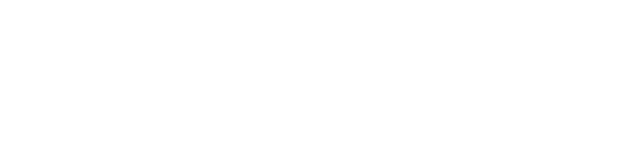
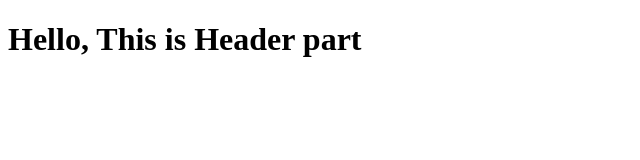
Before and after one commit to Muntasir89/Learning_Git, a plain HTML site: page index.html in a window 1280 px wide. Shown: the whole page, without its empty margins (0-640 px from the left). Drawn offline with Linux system fonts and the light colour scheme.

Commit message:
html added

```diff
--- a/index.html
+++ b/index.html
@@ -1,3 +1,13 @@
-<html>
-
+<!DOCTYPE html>
+<html lang="en">
+<head>
+    <meta charset="UTF-8">
+    <meta name="viewport" content="width=device-width, initial-scale=1.0">
+    <title>Document</title>
+</head>
+<body>
+    <h1>
+        Hello, This is Header part
+    </h1>
+</body>
 </html>
```
